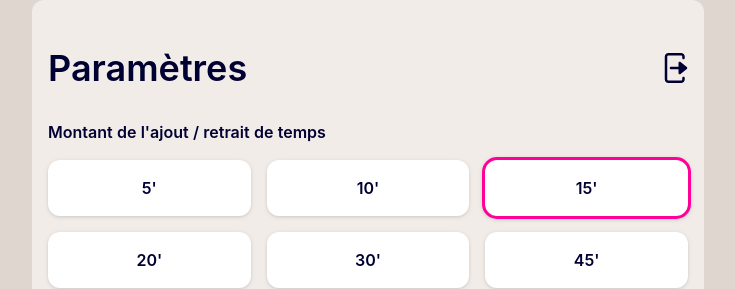
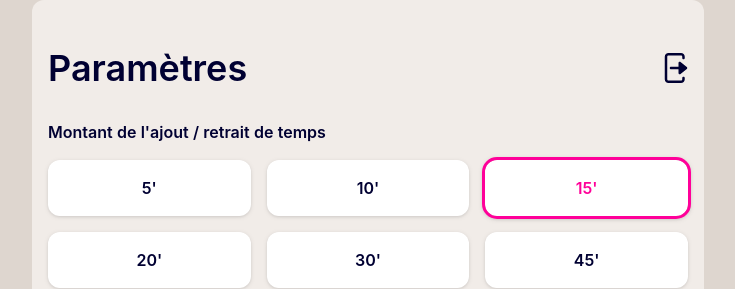
Before and after one commit to antistatique/windmill, a Next.js app: page /parameters in a window 1280 px wide. Shown: the top 289 px of the page, without its empty margins (272-1007 px from the left). Built offline with nearby package versions, Linux system fonts and the light colour scheme.

Commit message:
Set nudge in localstore and use it in time input

```diff
--- a/components/TimeInput.tsx
+++ b/components/TimeInput.tsx
@@ -5,7 +5,7 @@ import ClockIcon from '@/components/icons/clock';
 import MinusIcon from '@/components/icons/minus';
 import PlusIcon from '@/components/icons/plus';
 import RemoveIcon from '@/components/icons/remove';
-import { TIME_MINUTES_INCREMENT } from '@/configs/worktime';
+import nudge from '@/helpers/nudge';
 
 type Props = {
   id: string;
@@ -23,7 +23,7 @@ const TimeInput = ({ id, label, value, disabled, error, onChange }: Props) => {
     if (!canUpdateQuickly) return;
 
     const momentValue = moment(value, 'HH:mm');
-    const newMomentValue = momentValue.add(TIME_MINUTES_INCREMENT, 'minutes');
+    const newMomentValue = momentValue.add(nudge(), 'minutes');
 
     onChange(newMomentValue.format('HH:mm'));
   };
@@ -32,10 +32,7 @@ const TimeInput = ({ id, label, value, disabled, error, onChange }: Props) => {
     if (!canUpdateQuickly) return;
 
     const momentValue = moment(value, 'HH:mm');
-    const newMomentValue = momentValue.subtract(
-      TIME_MINUTES_INCREMENT,
-      'minutes'
-    );
+    const newMomentValue = momentValue.subtract(nudge(), 'minutes');
 
     onChange(newMomentValue.format('HH:mm'));
   };
--- a/configs/worktime.tsx
+++ b/configs/worktime.tsx
@@ -8,4 +8,4 @@ export const DAYS_COLUMN = ['I', 'Q', 'Y', 'AG', 'AO'];
 
 export const JUSTIFICATION_COLUMN = 'AV';
 
-export const TIME_MINUTES_INCREMENT = 15;
+export const DEFAULT_NUDGE_MINUTES = 15;
--- /dev/null
+++ b/helpers/nudge.ts
@@ -0,0 +1,8 @@
+import { DEFAULT_NUDGE_MINUTES } from '@/configs/worktime';
+
+const getNudge = () => {
+  const storedNudge = localStorage.getItem('nudge');
+  return storedNudge ? Number(storedNudge) : DEFAULT_NUDGE_MINUTES;
+};
+
+export default getNudge;
--- a/pages/parameters.tsx
+++ b/pages/parameters.tsx
@@ -1,13 +1,23 @@
-import { useState } from 'react';
+import { useEffect, useState } from 'react';
 import Head from 'next/head';
 import { signOut } from 'next-auth/react';
 
 import LogoutIcon from '@/components/icons/logout';
+import getNudge from '@/helpers/nudge';
 
 const Parameters = () => {
-  const options = [5, 10, 15, 20, 30, 45, 60];
+  const nudges = [5, 10, 15, 20, 30, 45, 60];
 
-  const [selected, setSelected] = useState(options[2]);
+  const [nudge, setNudge] = useState(0);
+
+  useEffect(() => {
+    setNudge(getNudge());
+  }, [nudge]);
+
+  const handleSelect = (option: number) => {
+    localStorage.setItem('nudge', option.toString());
+    setNudge(option);
+  };
 
   return (
     <>
@@ -34,19 +44,19 @@ const Parameters = () => {
           </h2>
 
           <div className="grid grid-cols-3 gap-4">
-            {options.map(option => (
+            {nudges.map(n => (
               <button
-                key={option}
+                key={n}
                 type="button"
-                onClick={() => setSelected(option)}
+                onClick={() => handleSelect(n)}
                 className={`rounded-xl bg-white py-4 font-semibold outline-3 drop-shadow
                 ${
-                  selected === option
-                    ? 'outline outline-pink'
+                  n === nudge
+                    ? 'text-pink outline outline-pink'
                     : 'outline-westar hover:outline'
                 }`}
               >
-                {option}'
+                {n}'
               </button>
             ))}
           </div>
```
